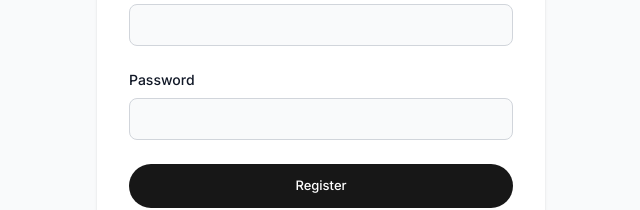
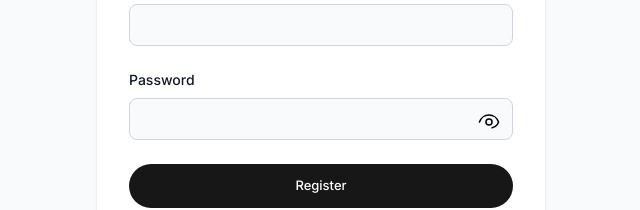
Before and after one commit to ismail-safha/test-prfung, a Next.js app: page /register-ismail-1996 in a window 1280 px wide. Shown: the part 383-593 px from the top of the page, without its empty margins (319-959 px from the left). Built offline with nearby package versions, Linux system fonts and the light colour scheme.

Commit message:
add showPassword

```diff
--- a/app/login/page.tsx
+++ b/app/login/page.tsx
@@ -1,110 +1,4 @@
 "use client";
-// import React, { useEffect, useState } from "react";
-// import Link from "next/link";
-// import { signIn, useSession } from "next-auth/react";
-// import { useRouter } from "next/navigation";
-
-// const Login = () => {
-//   const router = useRouter();
-//   const [error, setError] = useState("");
-
-//   const { data: session, status: sessionStatus } = useSession();
-
-//   useEffect(() => {
-//     if (sessionStatus === "authenticated") {
-//       if (session?.user.role === "ADMIN") {
-//         router.replace("/dashboard");
-//       } else {
-//         router.replace("/");
-//       }
-//     }
-//   }, [sessionStatus, session, router]);
-
-//   const isValidEmail = (email: string) => {
-//     const emailRegex = /^[A-Z0-9._%+-]+@[A-Z0-9.-]+\.[A-Z]{2,}$/i;
-//     return emailRegex.test(email);
-//   };
-
-//   const handleSubmit = async (e: any) => {
-//     e.preventDefault();
-//     const email = e.target[0].value;
-//     const password = e.target[1].value;
-
-//     if (!isValidEmail(email)) {
-//       setError("Email is invalid");
-//       return;
-//     }
-
-//     if (!password || password.length < 8) {
-//       setError("Password is invalid");
-//       return;
-//     }
-
-//     const res = await signIn("credentials", {
-//       redirect: false,
-//       email,
-//       password,
-//     });
-
-//     if (res?.error) {
-//       setError("Invalid email or password");
-
-//       if (session?.user.role === "ADMIN") {
-//         router.replace("/dashboard");
-//       } else {
-//         router.replace("/");
-//       }
-//     } else {
-//       setError("");
-//     }
-//   };
-
-//   if (sessionStatus === "loading") {
-//     return <h1>Loading...</h1>;
-//   }
-
-//   return (
-//     sessionStatus !== "authenticated" && (
-//       <div className="flex min-h-screen flex-col items-center justify-between p-24">
-//         <div className="bg-[#212121] p-8 rounded shadow-md w-96">
-//           <h1 className="text-4xl text-center font-semibold mb-8">Login</h1>
-//           <form onSubmit={handleSubmit}>
-//             <input
-//               type="text"
-//               className="w-full border border-gray-300 text-black rounded px-3 py-2 mb-4 focus:outline-none focus:border-blue-400 focus:text-black"
-//               placeholder="Email"
-//               required
-//             />
-//             <input
-//               type="password"
-//               className="w-full border border-gray-300 text-black rounded px-3 py-2 mb-4 focus:outline-none focus:border-blue-400 focus:text-black"
-//               placeholder="Password"
-//               required
-//             />
-//             <button
-//               type="submit"
-//               className="w-full bg-blue-500 text-white py-2 rounded hover:bg-blue-600"
-//             >
-//               {" "}
-//               Sign In
-//             </button>
-//             <p className="text-red-600 text-[16px] mb-4">{error && error}</p>
-//           </form>
-
-//           <div className="text-center text-gray-500 mt-4">- OR -</div>
-//           <Link
-//             className="block text-center text-blue-500 hover:underline mt-2"
-//             href="/register"
-//           >
-//             Register Here
-//           </Link>
-//         </div>
-//       </div>
-//     )
-//   );
-// };
-
-// export default Login;
 
 import { signIn, signOut } from "next-auth/react";
 import React, { useEffect, useState } from "react";
@@ -121,6 +15,8 @@ export default function LoginForm() {
 
   const [email, setEmail] = useState("");
   const [password, setPassword] = useState("");
+
+  const [showPassword, setShowPassword] = useState(false);
 
   const [loading, setLoading] = useState(false);
 
@@ -168,13 +64,61 @@ export default function LoginForm() {
                   onChange={(e) => setEmail(e.target.value)}
                   disabled={loading}
                 />
+                <div className="relative">
                   <Input
                     label="Password"
                     value={password}
                     onChange={(e) => setPassword(e.target.value)}
                     disabled={loading}
-                  type="password"
+                    type={showPassword ? "text" : "password"}
                   />
+                  <span
+                    onClick={() => setShowPassword(!showPassword)}
+                    className="absolute right-3 top-10 cursor-pointer"
+                  >
+                    {showPassword ? (
+                      <svg
+                        xmlns="http://www.w3.org/2000/svg"
+                        fill="none"
+                        viewBox="0 0 24 24"
+                        strokeWidth="1.5"
+                        stroke="currentColor"
+                        className="w-6 h-6"
+                      >
+                        <path
+                          strokeLinecap="round"
+                          strokeLinejoin="round"
+                          d="M3.98 8.147A11.99 11.99 0 0112 4.5c3.337 0 6.388 1.344 8.475 3.65m-1.752 9.326A11.978 11.978 0 0112 19.5c-3.338 0-6.389-1.345-8.476-3.65M15 12a3 3 0 11-6 0 3 3 0 016 0z"
+                        />
+                        <path
+                          strokeLinecap="round"
+                          strokeLinejoin="round"
+                          d="M2.25 2.25l19.5 19.5"
+                        />
+                      </svg>
+                    ) : (
+                      <svg
+                        xmlns="http://www.w3.org/2000/svg"
+                        fill="none"
+                        viewBox="0 0 24 24"
+                        strokeWidth="1.5"
+                        stroke="currentColor"
+                        className="w-6 h-6"
+                      >
+                        <path
+                          strokeLinecap="round"
+                          strokeLinejoin="round"
+                          d="M15 12a3 3 0 11-6 0 3 3 0 016 0z"
+                        />
+                        <path
+                          strokeLinecap="round"
+                          strokeLinejoin="round"
+                          d="M2.458 12C3.732 7.943 7.613 5 12 5c4.386 0 8.268 2.943 9.542 7-.98 2.907-3.487 5.229-6.458 5.75"
+                        />
+                      </svg>
+                    )}
+                  </span>
+                </div>
                 <div
                   onClick={login}
                   className="px-10 py-3 text-center bg-neutral-900 rounded-full text-white disabled:opacity-70 cursor-pointer"
--- a/app/register-ismail-1996/page.tsx
+++ b/app/register-ismail-1996/page.tsx
@@ -1,146 +1,4 @@
 "use client";
-// import { useState } from "react";
-// import { useRouter } from "next/navigation";
-
-// export default function page() {
-//   // eslint-disable-next-line react-hooks/rules-of-hooks
-//   const router = useRouter();
-//   // eslint-disable-next-line react-hooks/rules-of-hooks
-//   const [data, setData] = useState({
-//     name: "",
-//     email: "",
-//     password: "",
-//   });
-
-//   const registerUser = async (e: React.FormEvent<HTMLFormElement>) => {
-//     e.preventDefault();
-
-//     try {
-//       const response = await fetch("/api/user/", {
-//         method: "POST",
-//         headers: {
-//           "Content-Type": "application/json",
-//         },
-//         body: JSON.stringify(data),
-//       });
-
-//       if (response.ok) {
-//         const result = await response.json();
-//         // Handle successful registration
-//         console.log(result);
-//         router.push("/login"); // Redirect to success page
-//       } else {
-//         // Handle registration error
-//         const errorData = await response.json();
-//         console.error("Registration failed:", errorData.message);
-//         // Handle the error, show error message to the user, etc.
-//       }
-//     } catch (error) {
-//       console.error("Error occurred:", error);
-//     }
-//   };
-
-//   return (
-//     <div className="flex min-h-full flex-1 flex-col justify-center px-6 py-12 lg:px-8">
-//       <h2 className="mt-10 text-center text-2xl font-bold leading-9 tracking-tight text-gray-900">
-//         Register in to your account
-//       </h2>
-
-//       <div className="mt-10 sm:mx-auto sm:w-full sm:max-w-sm">
-//         <form className="space-y-6" onSubmit={registerUser}>
-//           <div>
-//             <label
-//               htmlFor="name"
-//               className="block text-sm font-medium leading-6 text-gray-900"
-//             >
-//               name address
-//             </label>
-//             <div className="mt-2">
-//               <input
-//                 id="name"
-//                 name="name"
-//                 type="text"
-//                 autoComplete="name"
-//                 value={data.name}
-//                 onChange={(e) => {
-//                   setData({ ...data, name: e.target.value });
-//                 }}
-//                 required
-//                 className="block w-full rounded-md border-0 py-1.5 text-gray-900 shadow-sm ring-1 ring-inset ring-gray-300 placeholder:text-gray-400 focus:ring-2 focus:ring-inset focus:ring-indigo-600 sm:text-sm sm:leading-6"
-//               />
-//             </div>
-//           </div>
-//           <div>
-//             <label
-//               htmlFor="email"
-//               className="block text-sm font-medium leading-6 text-gray-900"
-//             >
-//               Email address
-//             </label>
-//             <div className="mt-2">
-//               <input
-//                 id="email"
-//                 name="email"
-//                 type="email"
-//                 autoComplete="email"
-//                 required
-//                 value={data.email}
-//                 onChange={(e) => {
-//                   setData({ ...data, email: e.target.value });
-//                 }}
-//                 className="block w-full rounded-md border-0 py-1.5 text-gray-900 shadow-sm ring-1 ring-inset ring-gray-300 placeholder:text-gray-400 focus:ring-2 focus:ring-inset focus:ring-indigo-600 sm:text-sm sm:leading-6"
-//               />
-//             </div>
-//           </div>
-
-//           <div>
-//             <div className="flex items-center justify-between">
-//               <label
-//                 htmlFor="password"
-//                 className="block text-sm font-medium leading-6 text-gray-900"
-//               >
-//                 Password
-//               </label>
-//               <div className="text-sm">
-//                 <a
-//                   href="#"
-//                   className="font-semibold text-indigo-600 hover:text-indigo-500"
-//                 >
-//                   Forgot password?
-//                 </a>
-//               </div>
-//             </div>
-//             <div className="mt-2">
-//               <input
-//                 id="password"
-//                 name="password"
-//                 type="password"
-//                 autoComplete="current-password"
-//                 required
-//                 value={data.password}
-//                 onChange={(e) => {
-//                   setData({ ...data, password: e.target.value });
-//                 }}
-//                 className="block w-full rounded-md border-0 py-1.5 text-gray-900 shadow-sm ring-1 ring-inset ring-gray-300 placeholder:text-gray-400 focus:ring-2 focus:ring-inset focus:ring-indigo-600 sm:text-sm sm:leading-6"
-//               />
-//             </div>
-//           </div>
-
-//           <div>
-//             <button
-//               type="submit"
-//               className="flex w-full justify-center rounded-md bg-indigo-600 px-3 py-1.5 text-sm font-semibold leading-6 text-white shadow-sm hover:bg-indigo-500 focus-visible:outline focus-visible:outline-2 focus-visible:outline-offset-2 focus-visible:outline-indigo-600"
-//             >
-//               Register
-//             </button>
-//           </div>
-//         </form>
-//       </div>
-//     </div>
-//   );
-// }
-
-//===============
 
 import { useRouter } from "next/navigation";
 import React, { useEffect, useState } from "react";
@@ -153,6 +11,7 @@ export default function RegisterForm() {
     email: "",
     password: "",
   });
+  const [showPassword, setShowPassword] = useState(false);
 
   const [loading, setLoading] = useState(false);
 
@@ -205,7 +64,7 @@ export default function RegisterForm() {
                 }}
                 disabled={loading}
               />
-
+              <div className="relative">
                 <Input
                   label="Password"
                   value={data.password}
@@ -213,8 +72,55 @@ export default function RegisterForm() {
                     setData({ ...data, password: e.target.value });
                   }}
                   disabled={loading}
-                type="password"
+                  type={showPassword ? "text" : "password"}
                 />
+                <span
+                  onClick={() => setShowPassword(!showPassword)}
+                  className="absolute right-3 top-10 cursor-pointer"
+                >
+                  {showPassword ? (
+                    <svg
+                      xmlns="http://www.w3.org/2000/svg"
+                      fill="none"
+                      viewBox="0 0 24 24"
+                      strokeWidth="1.5"
+                      stroke="currentColor"
+                      className="w-6 h-6"
+                    >
+                      <path
+                        strokeLinecap="round"
+                        strokeLinejoin="round"
+                        d="M3.98 8.147A11.99 11.99 0 0112 4.5c3.337 0 6.388 1.344 8.475 3.65m-1.752 9.326A11.978 11.978 0 0112 19.5c-3.338 0-6.389-1.345-8.476-3.65M15 12a3 3 0 11-6 0 3 3 0 016 0z"
+                      />
+                      <path
+                        strokeLinecap="round"
+                        strokeLinejoin="round"
+                        d="M2.25 2.25l19.5 19.5"
+                      />
+                    </svg>
+                  ) : (
+                    <svg
+                      xmlns="http://www.w3.org/2000/svg"
+                      fill="none"
+                      viewBox="0 0 24 24"
+                      strokeWidth="1.5"
+                      stroke="currentColor"
+                      className="w-6 h-6"
+                    >
+                      <path
+                        strokeLinecap="round"
+                        strokeLinejoin="round"
+                        d="M15 12a3 3 0 11-6 0 3 3 0 016 0z"
+                      />
+                      <path
+                        strokeLinecap="round"
+                        strokeLinejoin="round"
+                        d="M2.458 12C3.732 7.943 7.613 5 12 5c4.386 0 8.268 2.943 9.542 7-.98 2.907-3.487 5.229-6.458 5.75"
+                      />
+                    </svg>
+                  )}
+                </span>
+              </div>
               <div
                 onClick={register}
                 className="px-10 py-3 text-center bg-neutral-900 rounded-full text-white disabled:opacity-70 cursor-pointer"
```
Lines whose indentation alone changed are shown as unchanged.
